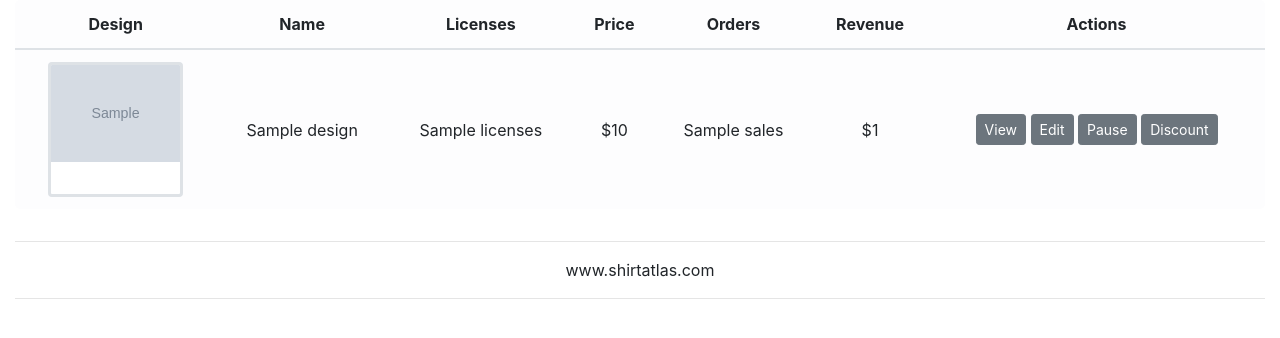
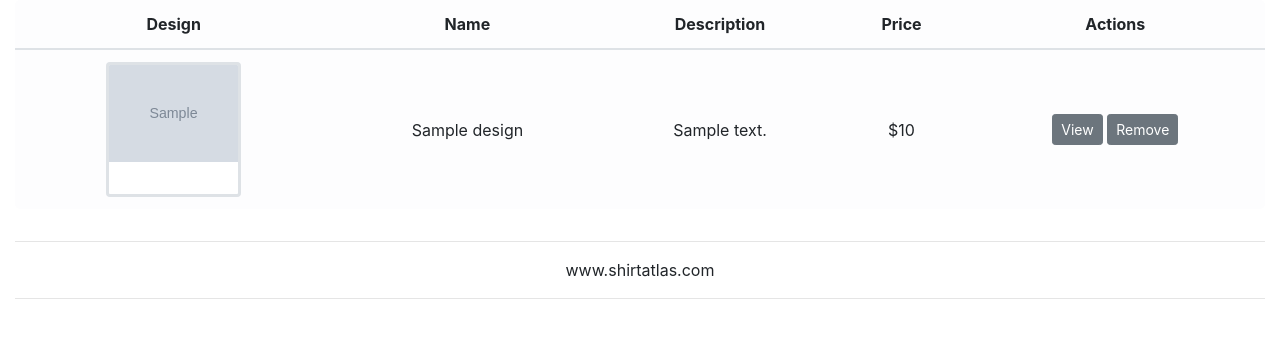
Before and after one commit to timcoville/shirtatlas, a Django app: template apps/market/templates/market/cart.html in a window 1280 px wide. Shown: the part 76-414 px from the top of the page. Run offline with Django 3.2, Linux system fonts and the light colour scheme; the template is opened without the code that fills it: most values are stand-ins (such as "Sample title", 1, 10 or a date in 2020); grey boxes marked "Sample" are stand-in pictures; data that the repository does not hold is empty; parts of the project's set-up code (start-up, migrations or seed data) failed here and were passed over; some libraries are stand-ins or nearby versions.

Commit message:
fixed routing on cart, removing item, etc

```diff
--- a/apps/market/templates/market/cart.html
+++ b/apps/market/templates/market/cart.html
@@ -62,6 +62,9 @@
                 max-width: 100%;
                 height: auto;
             }
+            form {
+               display:inline-block;
+            }
 
             </style>
 
@@ -125,10 +128,8 @@
                                <tr>
                                  <th scope="col">Design</th>
                                  <th scope="col">Name</th>
-                                 <th scope="col">Licenses</th>
+                                 <th scope="col">Description</th>
                                  <th scope="col">Price</th>
-                                 <th scope="col">Orders</th>
-                                 <th scope="col">Revenue</th>
                                  <th scope="col">Actions</th>
                                </tr>
                              </thead>
@@ -138,35 +139,20 @@
 
                                          <td><div class="test tower"><a href="/{{design.id}}"><img src="{% static design.display_image %}" class="img-thumbnail2"></a></div></td>
                                          <td>{{design.name}}</td>
-                                         <td>{{design.licenses}}</td>
+                                         <td>{{design.desc}}</td>
                                          {% if design.on_sale %}
                                              <td>${{design.sale_price}}</td>
                                          {% else %}
                                          <td>${{design.price}}</td>
                                          {% endif %}
-                                         <td>{{design.sales}}</td>
-                                         <td>${{design.total_revenue}}</td>
+
 
 
                                          <td>
                                                  <a href="/{{design.id}}">
-                                                     <button type="button" class="btn btn-secondary btn-sm" data-container="body" data-toggle="popover" data-placement="top" data-content="View how your listing looks to the public." data-trigger="hover">View</button></a>
-                                                 <a href="/portfolio/{{request.session.user_id}}/edit/{{design.id}}">
-                                                     <button type="button" class="btn btn-secondary btn-sm" data-container="body" data-toggle="popover" data-placement="top" data-content="Edit the design, add more licenses or delete listing completely." data-trigger="hover">Edit</button></a>
-                                                 {% if design.paused %}
-                                                 <a href="/portfolio/{{request.session.user_id}}/pause/{{design.id}}">
-                                                     <button type="button" class="btn btn-secondary btn-sm" data-container="body" data-toggle="popover" data-placement="top" data-content="Unpause to sell again and add to public listings." data-trigger="hover">Unpause</button></a>
-                                                 {% else %}
-                                                 <a href="/portfolio/{{request.session.user_id}}/pause/{{design.id}}">
-                                                     <button type="button" class="btn btn-secondary btn-sm" data-container="body" data-toggle="popover" data-placement="top" data-content="Pause sales and temporarily remove from public listings." data-trigger="hover">Pause</button></a>
-                                                 {% endif %}
-                                                 {% if design.on_sale %}
-                                                 <a href="/portfolio/{{request.session.user_id}}/sale/{{design.id}}">
-                                                     <button type="button" class="btn btn-secondary btn-sm" data-container="body" data-toggle="popover" data-placement="top" data-content="Remove 10% discount and list at regular price." data-trigger="hover">Remove Discount</button></a>
-                                                 {% else %}
-                                                 <a href="/portfolio/{{request.session.user_id}}/sale/{{design.id}}">
-                                                     <button type="button" class="btn btn-secondary btn-sm" data-container="body" data-toggle="popover" data-placement="top" data-content="Put this item on sale, we apply a 10% discount based on the list price." data-trigger="hover">Discount</button></a>
-                                                 {% endif %}
+                                                     <button type="button" class="btn btn-secondary btn-sm">View</button></a>
+                                                     <form action="/remove/{{design.id}}" method="POST">{% csrf_token %}<input type="hidden" name="refURL" value="{{request.path}}?{{request.META.QUERY_STRING}}"><button class="btn btn-secondary btn-sm">Remove</button> </form>
+
                                          </td>
                                      </tr>
                                  {% endfor %}
```
Also changed, not shown: 1 other file.
